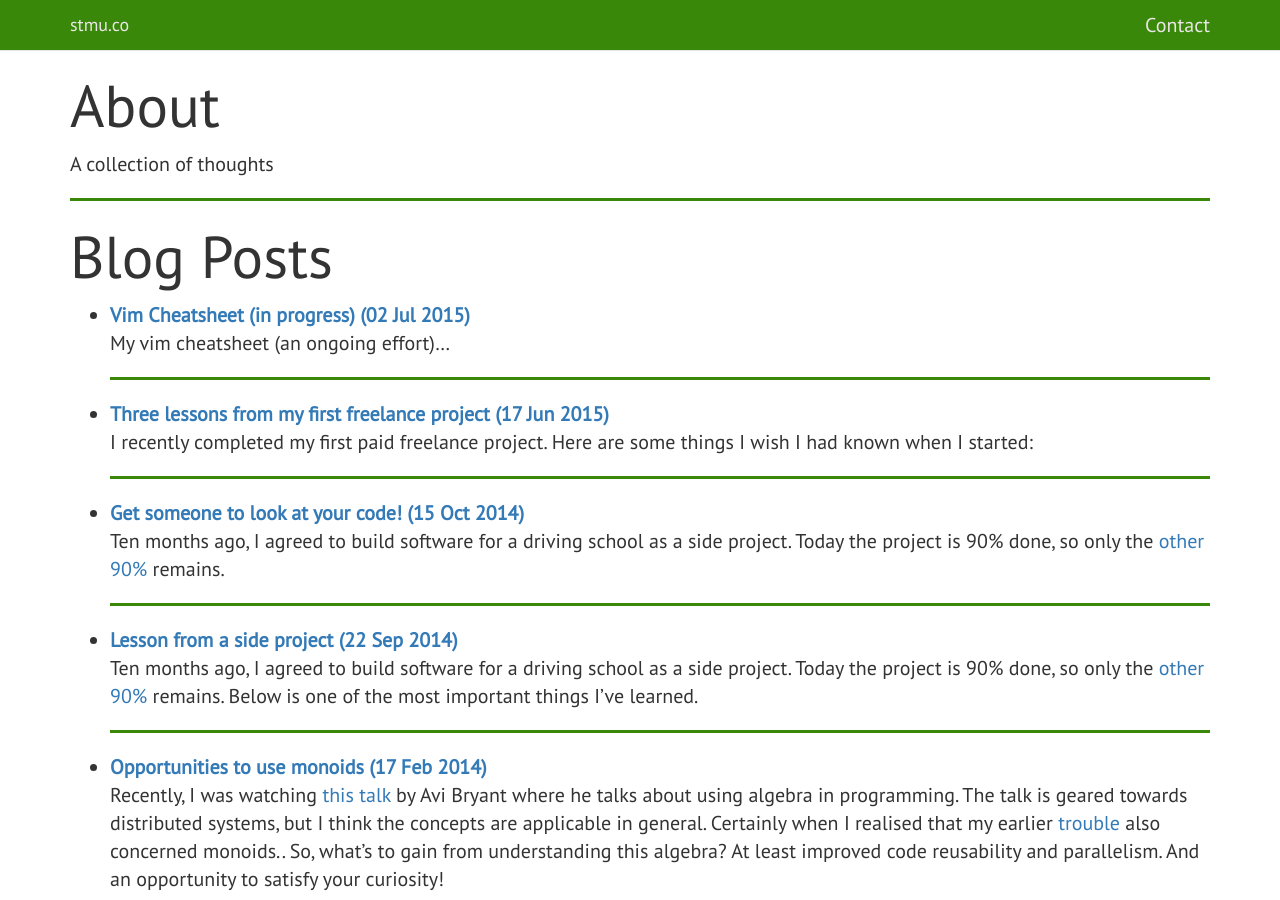
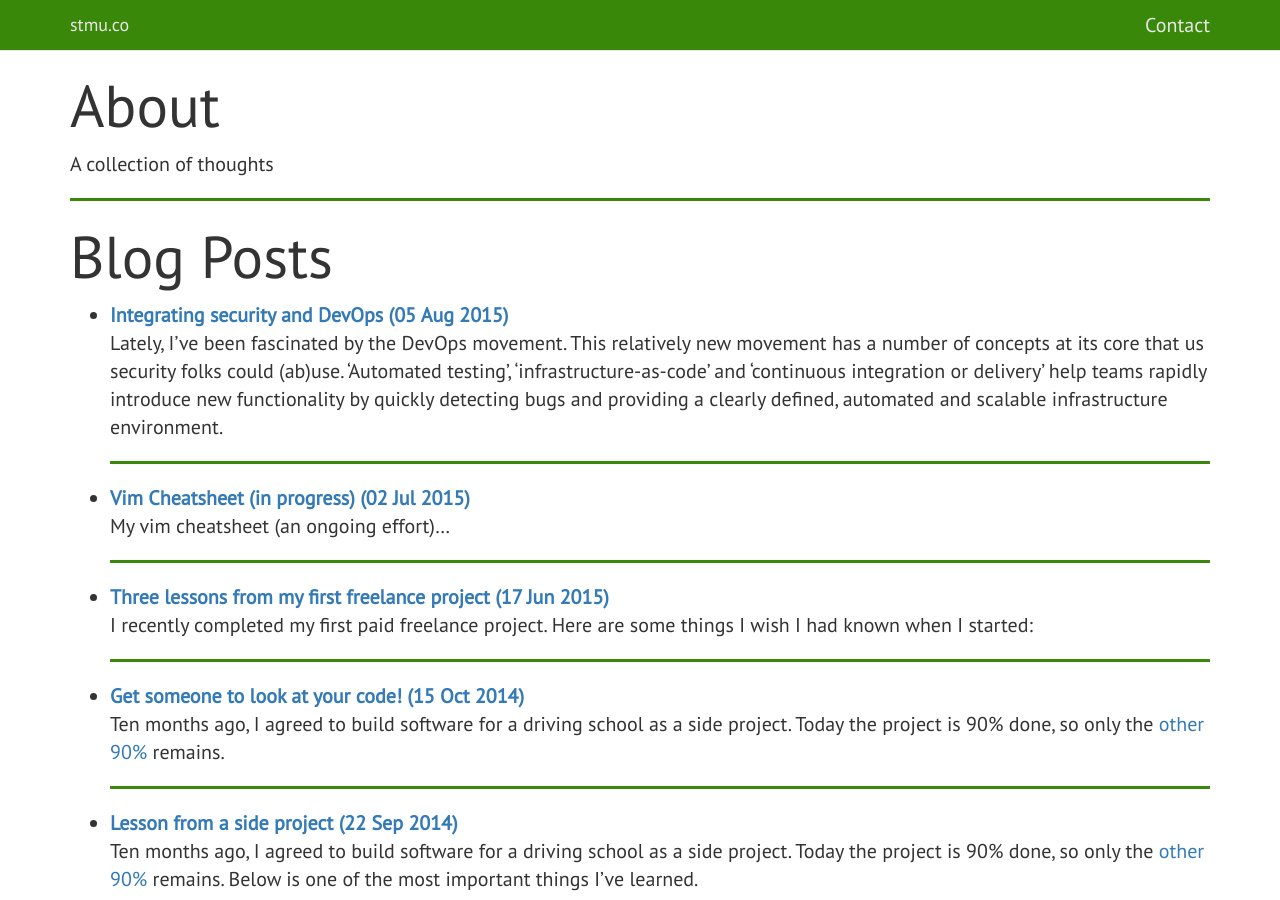
Before and after one commit to ddccffvv/ddccffvv.github.io, a Jekyll site: the page built from index.html, in a window 1280 px wide and 900 px high. Built offline with Jekyll 4.4.1, drawn with Linux system fonts in a browser that asks for light colours; nearby versions of some CDN libraries; some of the changed lines change nothing that is shown.

Commit message:
new post

```diff
--- a/_config.yml
+++ b/_config.yml
@@ -1,2 +1,4 @@
 name: stmu
 rouge: true
+
+markdown: kramdown
--- /dev/null
+++ b/_posts/2015-08-05-integrating-security-and-devops.markdown
@@ -0,0 +1,78 @@
+---
+layout: post
+title:  "Integrating security and DevOps"
+date:   2015-08-05 15:00:37
+categories: devops security
+---
+
+Lately, I've been fascinated by the DevOps movement.
+This relatively new movement has a number of concepts at its core that us security folks could (ab)use.
+'Automated testing', 'infrastructure-as-code' and 'continuous integration or delivery' help teams rapidly introduce new functionality by quickly detecting bugs and providing a clearly defined, automated and scalable infrastructure environment.
+
+The same concepts are interesting from a security point-of-view.
+If we are able to tap into automated tests or infrastructure as code, we would be able to provide timely and precise feedback on the security of a certain application or system.
+Too often now, we schedule our scans or perform our pentests and come up with a report weeks or months later.
+At a time when everybody else is working hard to bring down time-to-market, it is unacceptable to delay releases merely because security can't keep up.
+
+> At a time when everybody else is working hard to bring down time-to-market, it is unacceptable to delay releases merely because security can't keep up.
+
+I see at least two opportunities for security to be involved in the process: 1) use the infrastructure description to detect old or insecure packages and libraries and 2) introduce security tests in the test suite.
+
+## Infrastructure as code
+
+Modern projects often keep a list of all dependencies in a file. Examples are the ``Dockerfile`` (Docker), ``Vagrantfile`` (Vagrant) or a ``Gemfile`` (Ruby-on-Rails).
+I've included an extract of an example Gemfile. This clearly shows the libraries and versions in use. [^1]
+
+{% gist ddccffvv/25a66212b2fa6fe3602f %}
+
+We can keep an eye on this list and automatically verify if there are known vulnerabilities for the libraries used in our organisation.
+Of course, the hard part here is not scanning the list, but finding a well-maintained and up-to-date vulnerability database we can automatically search through.
+
+> Use dependency lists to determine which libraries to track and provide specific feedback to each development team.
+
+Various different communities are making efforts. These are some of the most complete-looking services:
+
+* [Hakiri](https://hakiri.io/) (Rails) Keeps your project gems under constant supervision and will notify you when the next CVE vulnerability hits.
+* [VersionEye](https://www.versioneye.com/) (PHP) Notifies you if one of your libraries became vulnerable. The service is also able to notify you when a new version of a library came out for different languages.
+* [Gemnasium](https://gemnasium.com/) (Various languages) Similar to VersionEye, this service will alert you when new versions of libaries become available. No mention of any security checks though.
+
+As it stands now, it is very likely that we'll have to keep on monitoring different security lists.
+The dependency lists though are a valuable resource: they provide us with a specific list of all libraries and versions in use in our organisation.
+We can use this to determine which libraries we need to track and allow us to provide specific feedback to each development team.
+
+
+## Automated testing
+
+Many development shops now run various tests as often as possible.
+A strategy used often is to run a reduced number of tests (keeping the runtime of these tests low) before accepting new code from a developer in the system.
+Periodically (for example: nightly) they run an extensive test suite against the latest build system.
+Timing and number of different 'testing tiers' differ, but this is the general principle.
+The rationale behind running various tests early and often is to detect potential issues as soon as possible.
+The faster and more accurate you can pinpoint a potential flaw, the easier and cheaper it is to fix.
+It really is a powerful system.
+
+> The faster and more accurate you can pinpoint a potential flaw, the easier and cheaper it is to fix.
+
+We, the security stakeholders, should really take advantage of these automated tests: We should help our developers to add security related tests to the suite.
+In a first step, we might try to bring our existing tools: different scanners and fuzzers.
+That's a good first step and will help us detect low-hanging fruit early.
+There's a caveat here: one false positive blocking the developers from shipping some feature and they will be ready to cut you out.
+Be careful!
+
+> Nobody wants to be the one who introduced a security issue in the payment calculation that allowed hackers to order goods for free.
+> Let's help our developers avoid that scenario.
+
+The people developing new functionality and writing automated tests don’t often have a background or interest in security.
+As a result, they only test if business critical flows can be completed correctly (the so-called “happy path”).
+As security professionals, we know that security issues are the result of doing unexpected things and are – by definition – not on the happy path.
+I think this is a great opportunity to help developers and testers put 'misuse-case tests' in the suite.
+Of course, it is impossible to check for everything that can go wrong.
+But we can at least try to detect some obvious issues early.
+Nobody wants to be the one who introduced a security issue in the payment calculation that allowed hackers to order goods for free.
+Let's help our developers avoid that scenario.
+I'm sure you can think of malicious scenarios that apply to your particular business.
+Things that have gone wrong in the past are a good starting point.
+
+
+
+[^1] Actually, the Gemfile doesn't have all the versions because you can choose to not specify a version. In that case, the package manager will install the latest version. The ``Gemfile.lock'' contains the exact versions of all libaries in use.
```
Also changed, not shown: 1 other file.
